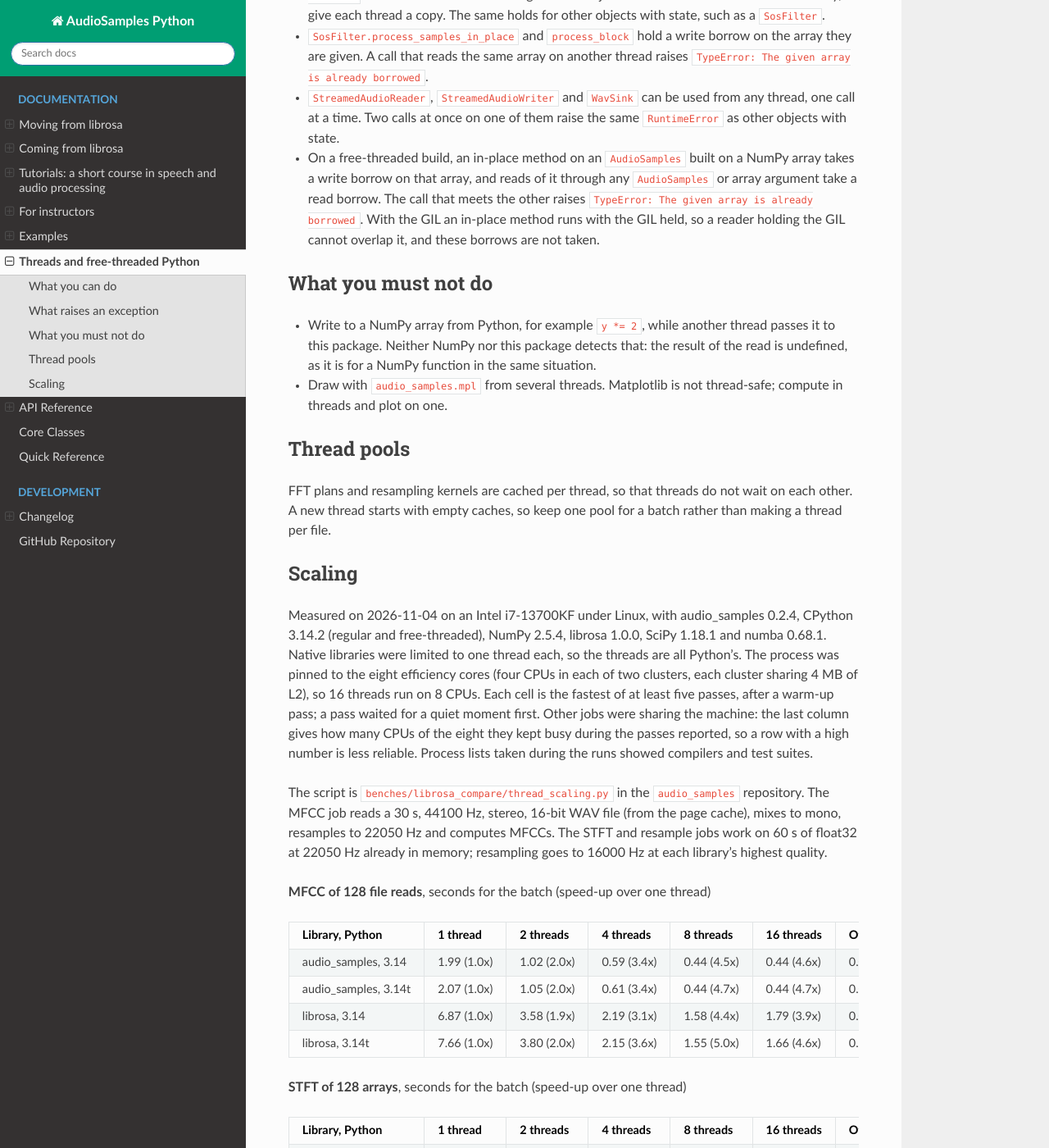
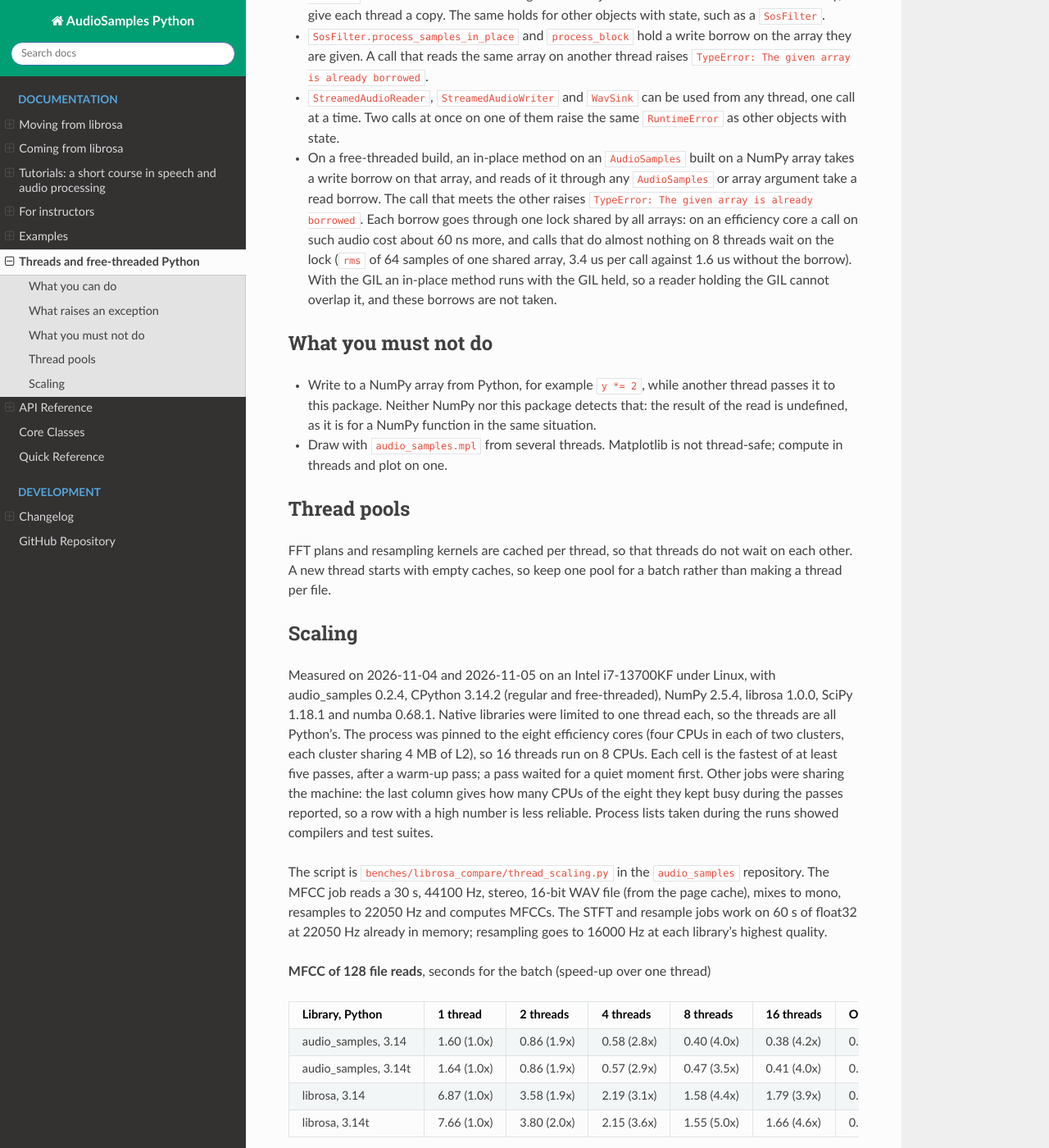
Before and after one commit to jmg049/audio_samples_python, a Sphinx documentation site: the page built from docs/source/free_threading.rst, in a window 1280 px wide and 1400 px high, scrolled down 780 px. Shown: the whole window at 82% size. Built offline with Sphinx 7.4.7 and the Read the Docs theme 3.1.0, drawn with Linux system fonts in a browser that asks for light colours; pages that are not in the unit, such as notebooks, are missing from menus; some of the changed text lies outside the part shown.

Commit message:
docs: gallery sidebar lists sections once; scaling page has current MFCC numbers
The gallery index's section titles are rubrics, so its toctree belongs to the page title and each
section's page no longer hangs under the last section.

```diff
--- a/docs/source/conf.py
+++ b/docs/source/conf.py
@@ -174,10 +174,24 @@ sphinx_gallery_conf = {
     "backreferences_dir": None,
     "download_all_examples": False,
     "write_computation_times": False,
-    # One flat toctree per section, so that the sidebar nests each example under its
-    # own section heading.
-    "nested_sections": False,
     "show_memory": False,
     "show_signature": False,
     "remove_config_comments": True,
 }
+
+
+def _gallery_index_sections_as_rubrics(app, docname, source):
+    """Keep the gallery index's section titles out of the sidebar.
+
+    sphinx-gallery writes each section as a heading on the index page and its toctree after
+    the last one, so the sidebar would hang every section's page under the last section.
+    As rubrics the titles look the same on the page, and the toctree belongs to the page title.
+    """
+    if docname == "gallery/index":
+        import re
+
+        source[0] = re.sub(r"^(.+)\n-{3,}$", r".. rubric:: \1", source[0], flags=re.M)
+
+
+def setup(app):
+    app.connect("source-read", _gallery_index_sections_as_rubrics)
--- a/docs/source/free_threading.rst
+++ b/docs/source/free_threading.rst
@@ -41,7 +41,10 @@ These are errors you can catch, not races:
 * On a free-threaded build, an in-place method on an ``AudioSamples`` built on a NumPy array
   takes a write borrow on that array, and reads of it through any ``AudioSamples`` or
   array argument take a read borrow. The call that meets the other raises
-  ``TypeError: The given array is already borrowed``. With the GIL an in-place method runs
+  ``TypeError: The given array is already borrowed``. Each borrow goes through one lock shared
+  by all arrays: on an efficiency core a call on such audio cost about 60 ns more, and calls that do
+  almost nothing on 8 threads wait on the lock (``rms`` of 64 samples of one shared array, 3.4 us
+  per call against 1.6 us without the borrow). With the GIL an in-place method runs
   with the GIL held, so a reader holding the GIL cannot overlap it, and these borrows
   are not taken.
 
@@ -64,7 +67,7 @@ batch rather than making a thread per file.
 Scaling
 -------
 
-Measured on 2026-11-04 on an Intel i7-13700KF under Linux, with audio_samples 0.2.4, CPython
+Measured on 2026-11-04 and 2026-11-05 on an Intel i7-13700KF under Linux, with audio_samples 0.2.4, CPython
 3.14.2 (regular and free-threaded), NumPy 2.5.4, librosa 1.0.0, SciPy 1.18.1 and numba 0.68.1.
 Native libraries were limited to one thread each, so the threads are all Python's. The process
 was pinned to the eight efficiency cores (four CPUs in each of two clusters, each cluster
@@ -91,18 +94,18 @@ at 22050 Hz already in memory; resampling goes to 16000 Hz at each library's hig
      - 16 threads
      - Others busy (CPUs)
    * - audio_samples, 3.14
-     - 1.99 (1.0x)
-     - 1.02 (2.0x)
-     - 0.59 (3.4x)
-     - 0.44 (4.5x)
-     - 0.44 (4.6x)
+     - 1.60 (1.0x)
+     - 0.86 (1.9x)
+     - 0.58 (2.8x)
+     - 0.40 (4.0x)
+     - 0.38 (4.2x)
      - 0.0 to 0.1
    * - audio_samples, 3.14t
-     - 2.07 (1.0x)
-     - 1.05 (2.0x)
-     - 0.61 (3.4x)
-     - 0.44 (4.7x)
-     - 0.44 (4.7x)
+     - 1.64 (1.0x)
+     - 0.86 (1.9x)
+     - 0.57 (2.9x)
+     - 0.47 (3.5x)
+     - 0.41 (4.0x)
      - 0.0 to 0.1
    * - librosa, 3.14
      - 6.87 (1.0x)
@@ -205,19 +208,19 @@ What this shows:
 
 * For ``audio_samples`` the free-threaded build gives no extra scaling over the regular build,
   because these calls already run without the GIL. One-thread times are within 4 %.
-* Scaling is close to linear up to 4 threads for resampling and stops at about 4.5 to 7
+* Scaling is close to linear up to 4 threads for resampling and stops at about 4 to 7
   times on these 8 cores. More threads than CPUs do not help.
 * The limit for MFCC is the memory system, not a lock. With ``perf stat`` on 3.14t, 8 threads
-  executed the same number of instructions as one (164 billion) but took 56 % more cycles,
-  with 48 times the last-level cache misses. System time was about 8 % of CPU time. Resampling, with
+  executed the same number of instructions as one (114 billion) but took 68 % more cycles, with
+  more last-level cache misses. System time was about 10 % of CPU time. Resampling, with
   a small working set, scales furthest.
 * Rayon is not used on these paths. glibc's allocator returns large buffers to the kernel, which costs page
   faults: setting ``MALLOC_MMAP_THRESHOLD_=4294967296``, ``MALLOC_TRIM_THRESHOLD_=4294967296`` and
   ``MALLOC_TOP_PAD_=268435456`` took the 8-thread STFT batch from 0.31 s to 0.28 s and left MFCC at 0.44 to
   0.45 s. The package does not change these process-wide settings.
 * With 16 threads on 14 logical CPUs (efficiency cores plus three performance cores with
-  hyper-threading) the batches took: MFCC ``audio_samples`` 0.35 s on 3.14 and 0.39 s on 3.14t, librosa 1.37 s and 1.28 s;
-  STFT ``audio_samples`` 0.28 s and 0.30 s, librosa 0.70 s and 0.52 s; resample ``audio_samples``
+  hyper-threading), measured before the MFCC path was reduced, the batches took: MFCC
+  ``audio_samples`` 0.35 s on 3.14 and 0.39 s on 3.14t, librosa 1.37 s and 1.28 s; STFT ``audio_samples`` 0.28 s and 0.30 s, librosa 0.70 s and 0.52 s; resample ``audio_samples``
   0.08 s and 0.09 s, librosa 0.20 s and 0.20 s.
 * librosa 1.0.0 installs from wheels on 3.14t, including numba and llvmlite, and does not turn the GIL
   back on. Its 8-thread MFCC batch took 1.58 s on 3.14 and 1.55 s on 3.14t.
```
Also changed, not shown: CHANGELOG.md (+5 -0 lines).
